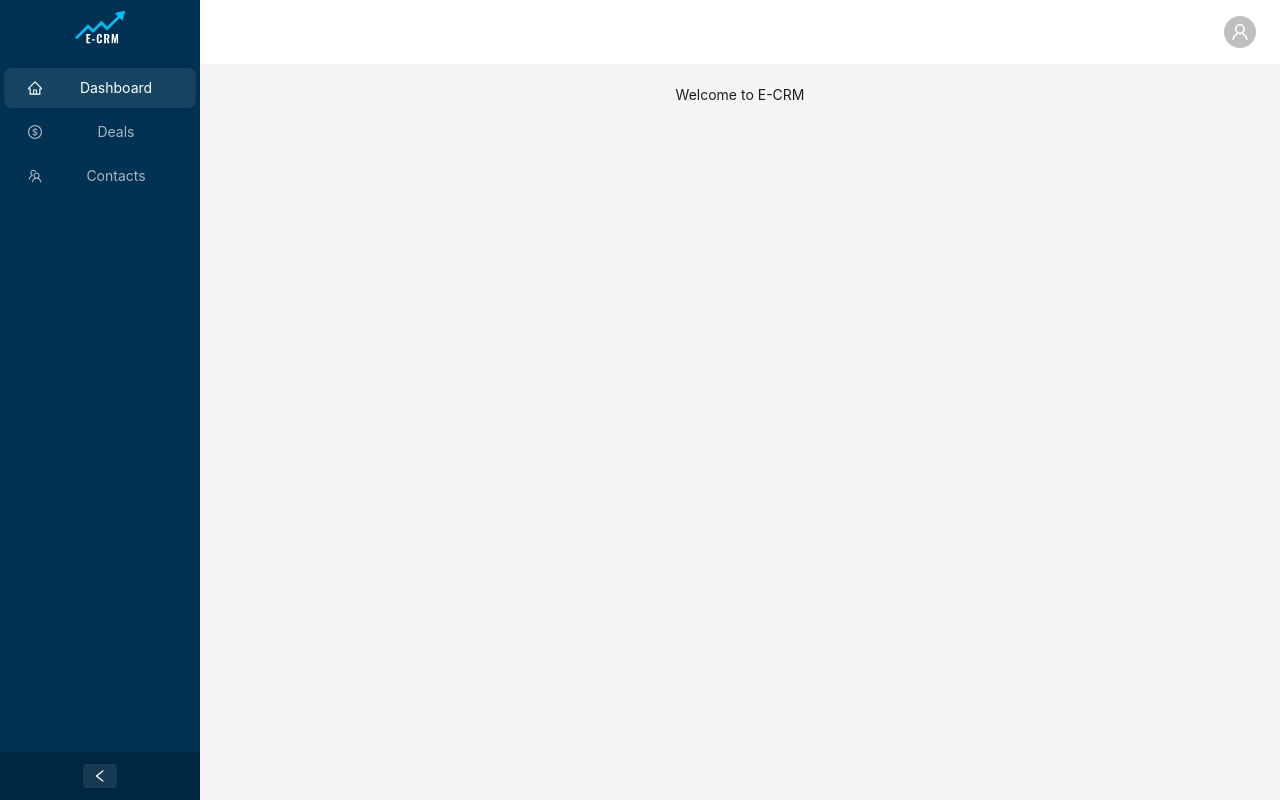
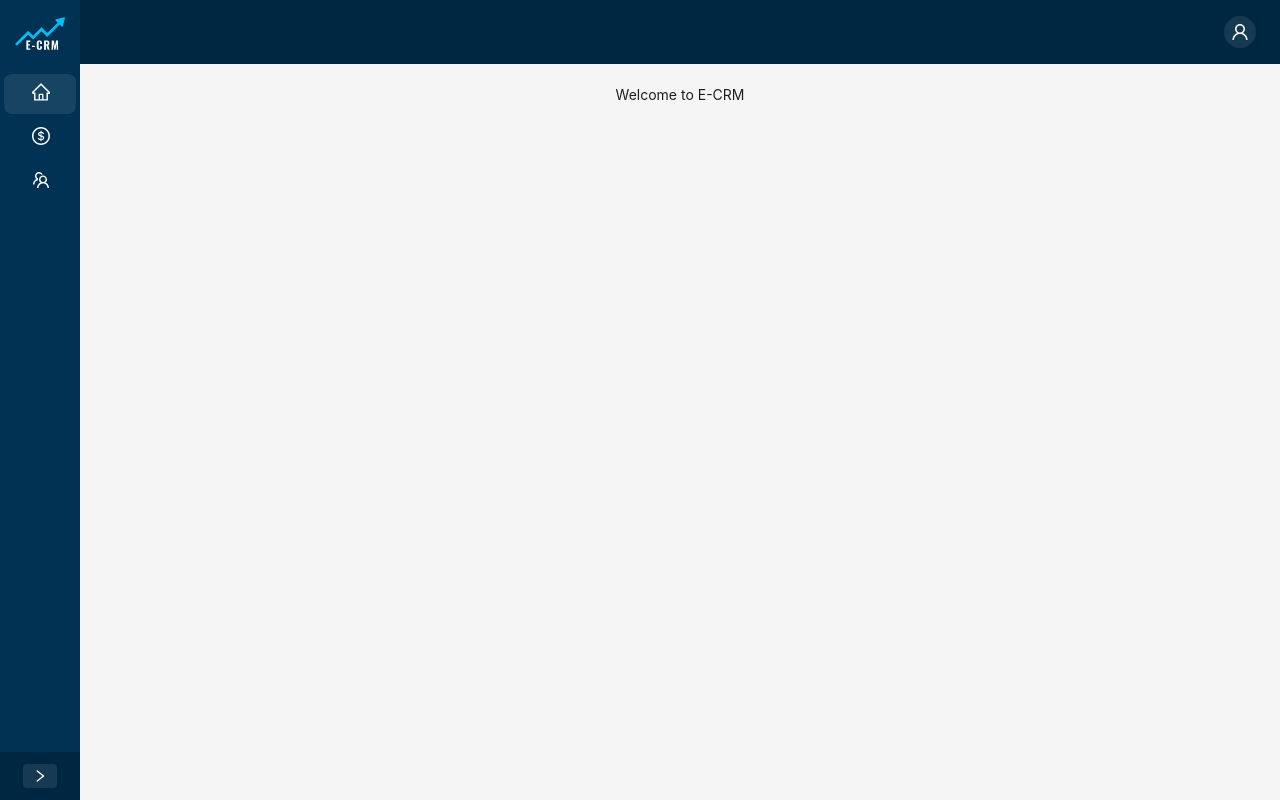
Before and after one commit to tarun90/ecrm, a React (Vite) app in the folder client/: page / in a window 1280 px wide. Built offline with nearby package versions, Linux system fonts and the light colour scheme; sample sign-in values are in the browser's storage.

Commit message:
fixed design changes

```diff
--- /dev/null
+++ b/client/src/Antdesign.css
@@ -0,0 +1,142 @@
+/* ant design  */
+.ant-layout {
+    height: 100svh;
+}
+
+.ant-layout-content {
+    overflow: auto;
+    height: calc(100% - 64px);
+}
+
+.ant-layout-content::-webkit-scrollbar-track {
+    -webkit-box-shadow: inset 0 0 4px rgba(153, 152, 152, 0.315);
+    border-radius: 10px;
+    background-color: #F5F5F5;
+}
+
+.ant-layout-content::-webkit-scrollbar {
+    width: 8px;
+    background-color: #F5F5F5;
+}
+
+.ant-layout-content::-webkit-scrollbar-thumb {
+    border-radius: 10px;
+    -webkit-box-shadow: inset 0 0 4px #999999;
+    background-color: #bdbdbd;
+}
+
+
+.ant-modal-wrap .ant-modal-content .ant-modal-body .ant-btn-variant-dashed:hover,
+.ant-modal-wrap .ant-modal-content .ant-modal-body .ant-btn-variant-outlined:hover {
+    border-color: var(--text-quaternary);
+    color: var(--mantion-select-hover-btn);
+}
+
+.ant-modal .ant-modal-content .ant-modal-header .ant-modal-title {
+    font-size: 1.25rem;
+}
+
+.ant-modal-wrap .ant-modal-content .ant-modal-body .ant-select-selector {
+    padding: .875rem 1rem;
+    border-color: #0077bd;
+    background-color: #fff;
+    color: rgba(0, 0, 0, 0.88);
+}
+
+.ant-modal-wrap .ant-modal-content .ant-modal-body .ant-form .ant-form-item-control .ant-input-number-input,
+.ant-modal-wrap .ant-modal-content .ant-modal-body .ant-form .ant-form-item-control .ant-form-item-control-input .ant-input {
+    padding: .875rem 1rem;
+    border: .0625rem solid #0077bd;
+    background-color: #fff;
+    color: rgba(0, 0, 0, 0.88);
+}
+
+.ant-input-number-outlined {
+    border: none;
+}
+
+.ant-modal-wrap .ant-modal-content .ant-modal-body .ant-picker,
+.ant-modal-wrap .ant-modal-content .ant-modal-body .ant-input-number-input,
+.ant-modal-wrap .ant-modal-content .ant-modal-body .ant-input {
+    font-size: .875rem;
+    height: 2.1875rem;
+    padding: .875rem 1rem;
+    border: .0625rem solid #0077bd;
+    background-color: #fff;
+}
+
+.ant-modal-wrap .ant-modal-content .ant-modal-body .ant-select-focused .ant-select-selector:focus {
+    box-shadow: none !important;
+}
+
+.ant-modal-wrap .ant-modal-content .ant-modal-body .ant-input-number-outlined:focus-within {
+    box-shadow: none !important;
+}
+
+.ant-input-group-wrapper .ant-input-wrapper .ant-input-search-button,
+.ant-input-group-wrapper .ant-input-wrapper .ant-input-affix-wrapper {
+    background-color: #fff;
+}
+
+.ant-modal-wrap .ant-modal-content .ant-modal-body .ant-form-item {
+    margin-bottom: 10px;
+}
+
+.ant-modal-wrap .ant-modal-content .ant-modal-footer .text-btn:hover {
+    background-color: #ffff;
+    color: var(--btn-bg-primary-hover);
+}
+
+.close-btn,
+.text-btn {
+    align-items: center;
+    background: #cccccc44;
+    background: var(--mantion-select-hover);
+    border: 1px solid var(--border-color);
+    color: var(--text-primary);
+    display: inline-flex;
+    justify-content: center;
+    line-height: 1;
+    padding: .625rem 1rem;
+    height: auto;
+    border-radius: 6px;
+    transition: all .3s ease;
+    cursor: pointer;
+}
+
+.close-btn:hover,
+.text-btn:hover {
+    background-color: #ffff;
+    color: var(--btn-bg-primary-hover);
+}
+
+.ant-layout .ant-layout-header .text-btn:hover {
+    background-color: #ffff;
+    color: var(--btn-bg-primary-hover);
+}
+
+.ant-layout-sider-collapsed .ant-menu-vertical .ant-menu-item .anticon {
+    font-size: 18px;
+}
+
+.ant-menu-title-content {
+    text-align: left;
+}
+
+.submit-btn,
+.ant-btn-primary {
+    align-items: center;
+    background: #03497a;
+    background: var(--btn-bg-primary);
+    color: #fff;
+    color: var(--text-white);
+    display: inline-flex;
+    justify-content: center;
+    line-height: 1;
+    padding: .625rem 1rem;
+    height: auto;
+}
+
+.submit-btn:hover {
+    background-color: var(--btn-bg-primary-hover);
+}
--- a/client/src/App.jsx
+++ b/client/src/App.jsx
@@ -7,6 +7,7 @@ import ContactListAndAdd from './pages/contacts/ContactListAndAdd';
 import Deals from './pages/Deals/Deals';
 import Dashboard from './pages/Dashboard/Dashboard';
 import "./variable.css"
+import "./Antdesign.css"
 const PrivateRoute = ({ children }) => {
   const { isAuthenticated } = useAuth();
   let token = localStorage.getItem('token');
--- /dev/null
+++ b/client/src/components/Header.css
@@ -0,0 +1,35 @@
+.sidebar-logo {
+    padding: 10px 24px;
+    display: flex;
+    align-items: center;
+    justify-content: center;
+    flex-direction: column;
+    transition: all .5s ease;
+}
+
+.sidebar-logo svg {
+    width: 90px;
+    height: 90px;
+
+
+}
+
+.ant-layout-sider-collapsed .sidebar-logo svg {
+    width: 50px;
+    height: 50px;
+
+}
+
+.ant-layout-sider-collapsed .sidebar-logo {
+    padding: 10px;
+}
+
+.site-header .ant-avatar {
+    background: #fdfdfd17;
+}
+
+.logout .ant-dropdown-menu-item .ant-dropdown-menu-title-content,
+.logout .ant-dropdown-menu-item .anticon svg {
+    color: var(--text-danger);
+    font-size: 14px;
+}
--- a/client/src/components/MainLayout.jsx
+++ b/client/src/components/MainLayout.jsx
@@ -4,11 +4,11 @@ import { UserOutlined, LogoutOutlined } from '@ant-design/icons';
 import { useAuth } from '../contexts/AuthContext';
 import { useNavigate } from 'react-router-dom';
 import Sidebar from './Sidebar';
-
+import "./Header.css";
 const { Header, Content } = Layout;
 
 const MainLayout = ({ children }) => {
-  const [collapsed, setCollapsed] = useState(false);
+  const [collapsed, setCollapsed] = useState(true);
   const { logout } = useAuth();
   const navigate = useNavigate();
 
@@ -18,30 +18,31 @@ const MainLayout = ({ children }) => {
   };
 
   const userMenu = (
-    <Menu>
-      <Menu.Item key="logout" icon={<LogoutOutlined />} onClick={handleLogout}>
+    <Menu className='logout'>
+      <Menu.Item key="logout" icon={ <LogoutOutlined /> } onClick={ handleLogout }>
         Logout
       </Menu.Item>
     </Menu>
   );
 
   return (
-    <Layout style={{ minHeight: '100vh' }}>
-      <Sidebar collapsed={collapsed} onCollapse={setCollapsed} />
+    <Layout style={ { minHeight: '100vh' } }>
+      <Sidebar collapsed={ collapsed } onCollapse={ setCollapsed } />
       <Layout>
-        <Header style={{
+        <Header className='site-header' style={ {
           padding: '0 24px',
           background: '#fff',
           display: 'flex',
           alignItems: 'center',
-          justifyContent: 'flex-end'
-        }}>
-          <Dropdown overlay={userMenu} trigger={['click']}>
-            <Avatar icon={<UserOutlined />} style={{ cursor: 'pointer' }} />
+          justifyContent: 'flex-end',
+          background: " var(--bg-primary)"
+        } }>
+          <Dropdown overlay={ userMenu } trigger={ ['click'] }>
+            <Avatar icon={ <UserOutlined /> } style={ { cursor: 'pointer' } } />
           </Dropdown>
         </Header>
-        <Content style={{ margin: '10px 10px', padding: 10 }}>
-          {children}
+        <Content style={ { margin: '10px 10px', padding: 10 } }>
+          { children }
         </Content>
       </Layout>
     </Layout>
--- a/client/src/components/Sidebar.jsx
+++ b/client/src/components/Sidebar.jsx
@@ -46,18 +46,10 @@ const Sidebar = ({ collapsed, onCollapse }) => {
 
   return (
     <Sider collapsible collapsed={ collapsed } onCollapse={ onCollapse } className='Sidebar'>
-      <div style={ {
-        height: '64px',
-        display: 'flex',
-        alignItems: 'center',
-        justifyContent: 'center',
-        color: 'white',
-        fontSize: '20px',
-        fontWeight: 'bold'
-      } }>
-        <div className='sidebar-logo'>
-          <HeaderLogo />
-        </div>
+      <div className='sidebar-logo'>
+
+        <HeaderLogo />
+
       </div>
       <Menu
         theme="dark"
--- a/client/src/pages/Deals/Deals.jsx
+++ b/client/src/pages/Deals/Deals.jsx
@@ -272,7 +272,7 @@ function Deals() {
   };
 
   const userMenu = (
-    <Menu>
+    <Menu className='logout'>
       {/* <Menu.Item key="profile" icon={<UserOutlined />}>
         Profile
       </Menu.Item> */}
--- a/client/src/pages/Deals/dashboard.css
+++ b/client/src/pages/Deals/dashboard.css
@@ -14,7 +14,13 @@
     background: #fdfdfd17;
 }
 
+.Sidebar .ant-layout-sider-children .ant-menu .ant-menu-item span {
+    color: #fff;
+}
 
+.Sidebar .ant-layout-sider-children .ant-menu .ant-menu-item:hover {
+    background: #fdfdfd17;
+}
 
 .ant-layout-header .ant-btn-primary {
     align-items: center;
--- a/client/src/pages/contacts/ContactListAndAdd.css
+++ b/client/src/pages/contacts/ContactListAndAdd.css
@@ -1,11 +1,3 @@
-.contact-container {
-  padding: 24px;
-  max-width: 1400px;
-  margin: 0 auto;
-  background-color: #f8f9fa;
-  min-height: 100vh;
-}
-
 .contact-header {
   display: flex;
   justify-content: space-between;
@@ -55,7 +47,9 @@
   align-items: center;
 }
 
-.import-btn, .export-btn, .add-contact-btn {
+.import-btn,
+.export-btn,
+.add-contact-btn {
   padding: 8px 16px;
   border-radius: 6px;
   font-weight: 500;
@@ -80,9 +74,15 @@
 }
 
 .add-contact-btn {
-  background-color: #166534;
-  color: white;
-  border: none;
+  align-items: center;
+  background: #03497a;
+  background: var(--btn-bg-primary);
+  color: #fff;
+  color: var(--text-white);
+  display: inline-flex;
+  justify-content: center;
+  line-height: 1;
+  padding: 10px 16px;
 }
 
 .import-btn:hover {
@@ -94,7 +94,7 @@
 }
 
 .add-contact-btn:hover {
-  background-color: #15803d;
+  background: #185d87;
 }
 
 .contact-table {
@@ -110,27 +110,33 @@ table {
 }
 
 th {
-  background-color: #f8fafc;
-  color: #4b5563;
+  background-color: #e0f2fe;
+  color: #0369a1;
   font-weight: 600;
   text-align: left;
-  padding: 12px 16px;
+  padding: 16px;
   font-size: 14px;
   border-bottom: 1px solid #e2e8f0;
 }
 
 td {
-  padding: 12px 16px;
+  padding: 10px 16px;
   color: #374151;
-  font-size: 14px;
+  text-align: left;
+  font-size: 13px;
   border-bottom: 1px solid #e2e8f0;
+}
+
+tr:nth-child(odd) {
+  background-color: #e8e7e74a;
 }
 
 tr:hover {
   background-color: #f8fafc;
 }
 
-.edit-btn, .delete-btn {
+.edit-btn,
+.delete-btn {
   padding: 6px 12px;
   border-radius: 4px;
   font-size: 13px;
@@ -188,6 +194,7 @@ tr:hover {
   color: #1f2937;
   font-size: 20px;
   font-weight: 600;
+  text-align: left;
 }
 
 .modal-content form {
@@ -259,7 +266,9 @@ tr:hover {
     flex-direction: column;
   }
 
-  .import-btn, .export-btn, .add-contact-btn {
+  .import-btn,
+  .export-btn,
+  .add-contact-btn {
     width: 100%;
     justify-content: center;
   }
@@ -268,11 +277,13 @@ tr:hover {
     overflow-x: auto;
   }
 
-  th, td {
+  th,
+  td {
     padding: 8px 12px;
   }
 
-  .edit-btn, .delete-btn {
+  .edit-btn,
+  .delete-btn {
     padding: 4px 8px;
     font-size: 12px;
   }
@@ -297,3 +308,13 @@ tr:hover {
   color: #dc2626;
   border: 1px solid #fee2e2;
 }
+
+.model-footer {
+  display: flex;
+  justify-content: end;
+  gap: 10px;
+}
+
+.model-footer .close-btn {
+  margin-top: 0;
+}
--- a/client/src/pages/contacts/ContactListAndAdd.jsx
+++ b/client/src/pages/contacts/ContactListAndAdd.jsx
@@ -217,7 +217,7 @@ const ContactListAndAdd = () => {
                             style={ { display: 'none' } }
                             id="csv-upload"
                         />
-                        <label htmlFor="csv-upload" className="import-btn">
+                        <label htmlFor="csv-upload" className="text-btn">
                             Import CSV
                         </label>
                         <button className="export-btn" onClick={ handleExport }>
@@ -331,11 +331,13 @@ const ContactListAndAdd = () => {
                                     <option value="--">--</option>
                                     <option value="Qualified">Qualified</option>
                                 </select>
-                                <button type="submit" className="submit-btn">
-                                    { isEditing ? 'Update Contact' : 'Create Contact' }
-                                </button>
+                                <footer className='model-footer'>
+                                    <button className="close-btn" onClick={ closeModal }>Cancel </button>
+                                    <button type="submit" className="submit-btn">
+                                        { isEditing ? 'Update Contact' : 'Create Contact' }
+                                    </button>
+                                </footer>
                             </form>
-                            <button className="close-btn" onClick={ closeModal }>Close</button>
                         </div>
                     </div>
                 ) }
```
Also changed, not shown: client/src/App.css (+0 -135 lines).
